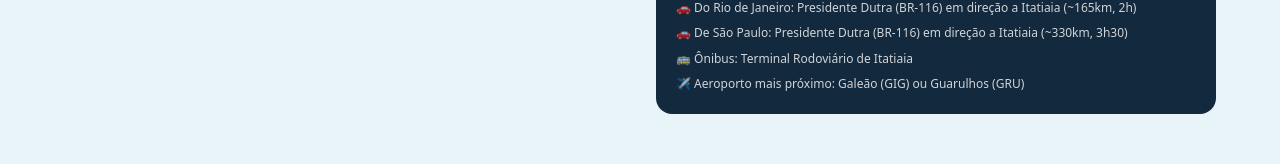
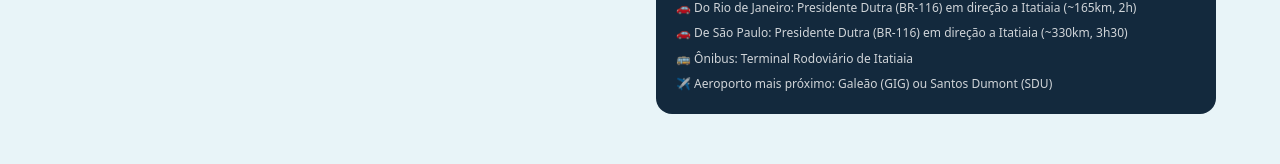
Before and after one commit to jjeffersonsousa-coder/catre-system, a Next.js app: page / in a window 1280 px wide. Shown: the part 7004-7168 px from the top of the page. Built offline with nearby package versions, Linux system fonts and the light colour scheme.

Commit message:
Corrige aeroportos: Galeão e Santos Dumont

```diff
--- a/src/components/Localizacao.tsx
+++ b/src/components/Localizacao.tsx
@@ -123,7 +123,7 @@ export default function Localizacao() {
                 <li>🚗 Do Rio de Janeiro: Presidente Dutra (BR-116) em direção a Itatiaia (~165km, 2h)</li>
                 <li>🚗 De São Paulo: Presidente Dutra (BR-116) em direção a Itatiaia (~330km, 3h30)</li>
                 <li>🚌 Ônibus: Terminal Rodoviário de Itatiaia</li>
-                <li>✈️ Aeroporto mais próximo: Galeão (GIG) ou Guarulhos (GRU)</li>
+                <li>✈️ Aeroporto mais próximo: Galeão (GIG) ou Santos Dumont (SDU)</li>
               </ul>
             </div>
           </div>
```
